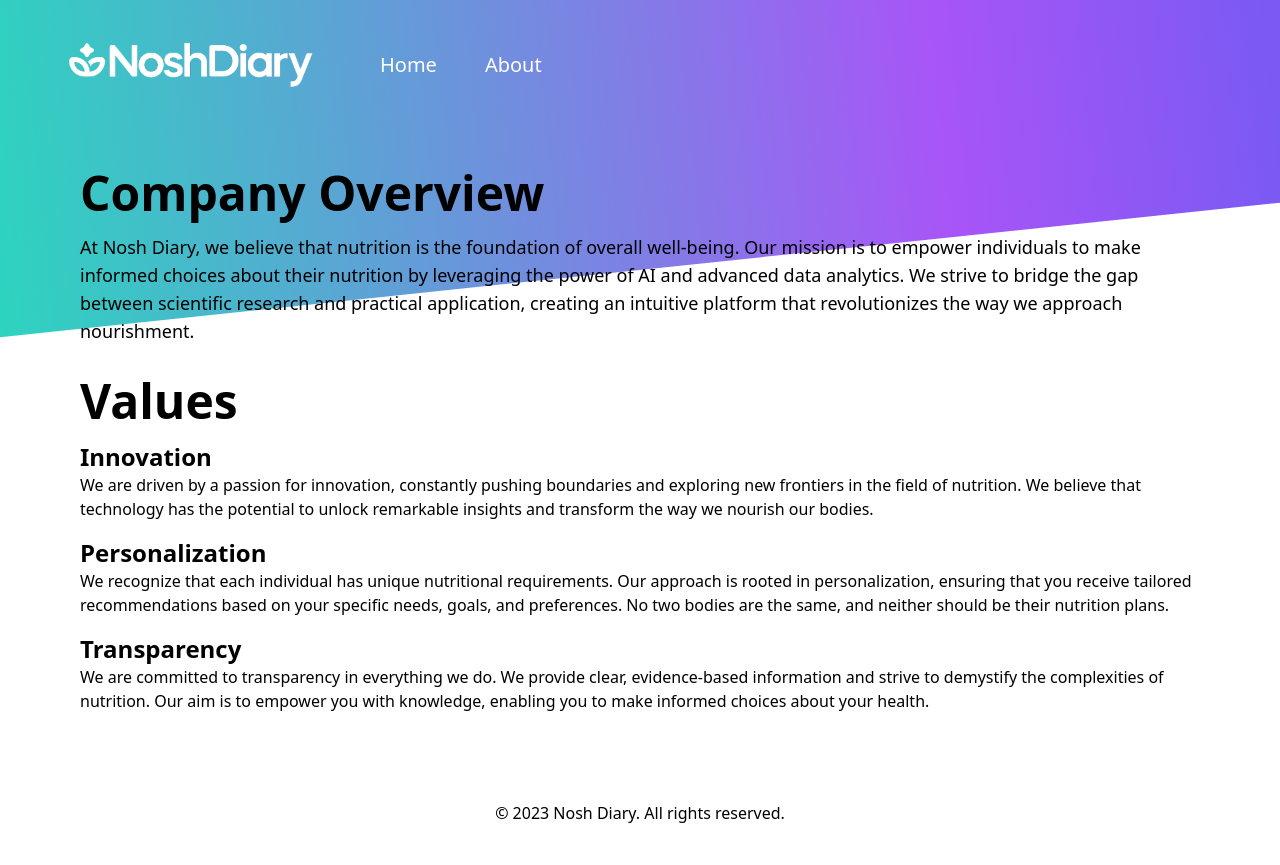
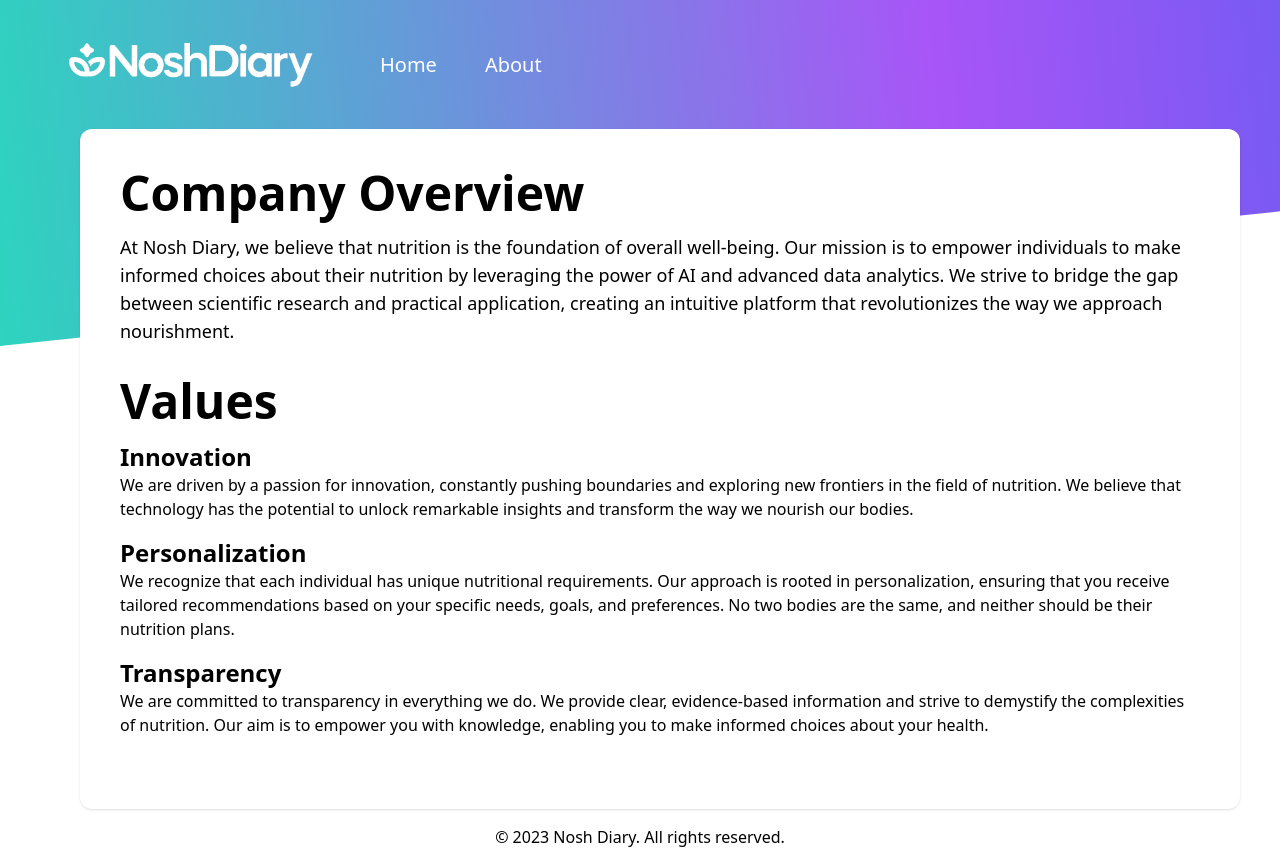
Before and after one commit to jacobgoldfarb/nosh-diary-website, a Next.js app: page /about-us in a window 1280 px wide. Before the commit the page ends 841 px from the top, so only its background shows below. Built offline with nearby package versions, Linux system fonts and the light colour scheme.

Commit message:
about us styling

```diff
--- a/pages/about-us.js
+++ b/pages/about-us.js
@@ -24,7 +24,7 @@ const About = () => {
       description="Learn more about Nosh Diary, our mission, and the values that drive us. We're revolutionizing the way people approach nutrition and wellness."
       keywords="Nosh Diary, About Us, Company Information, Nutrition, Wellness"
     >
-      <div className="container mx-auto py-10 pr-10">
+      <div className="container mx-auto bg-white p-10 rounded-xl shadow">
         <section className="mb-8">
           <h2 className="text-5xl font-bold mb-4">{"Company Overview"}</h2>
           <p className="text-lg">
```
